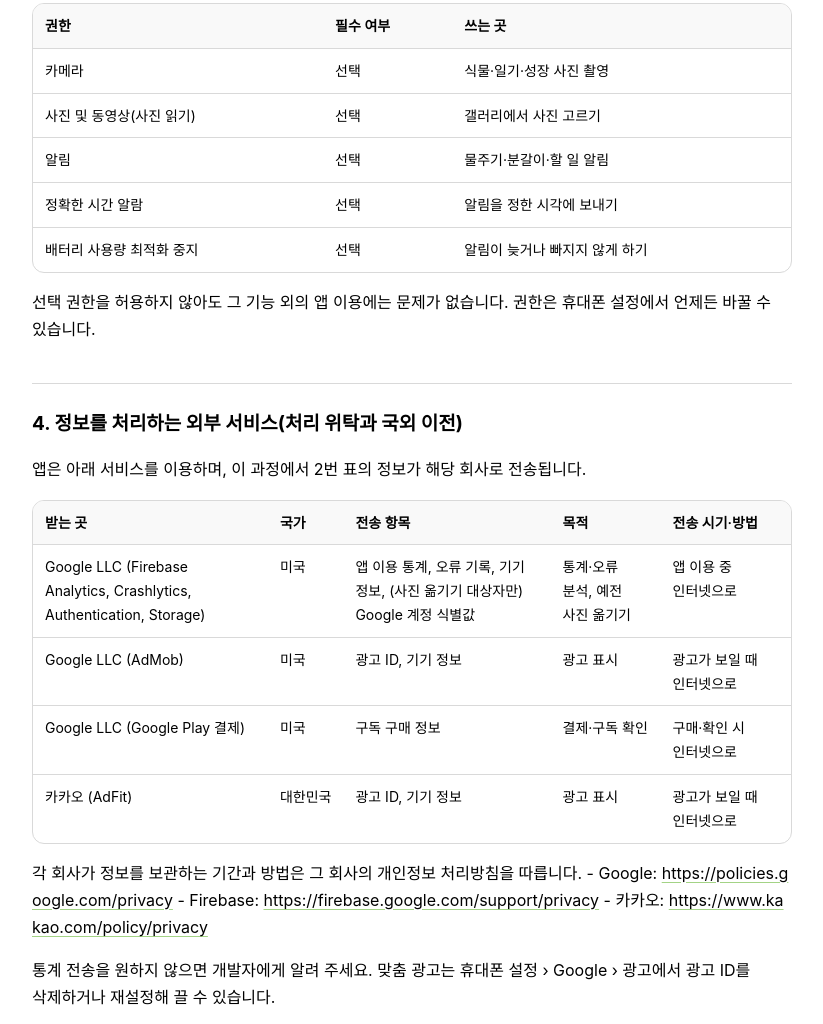
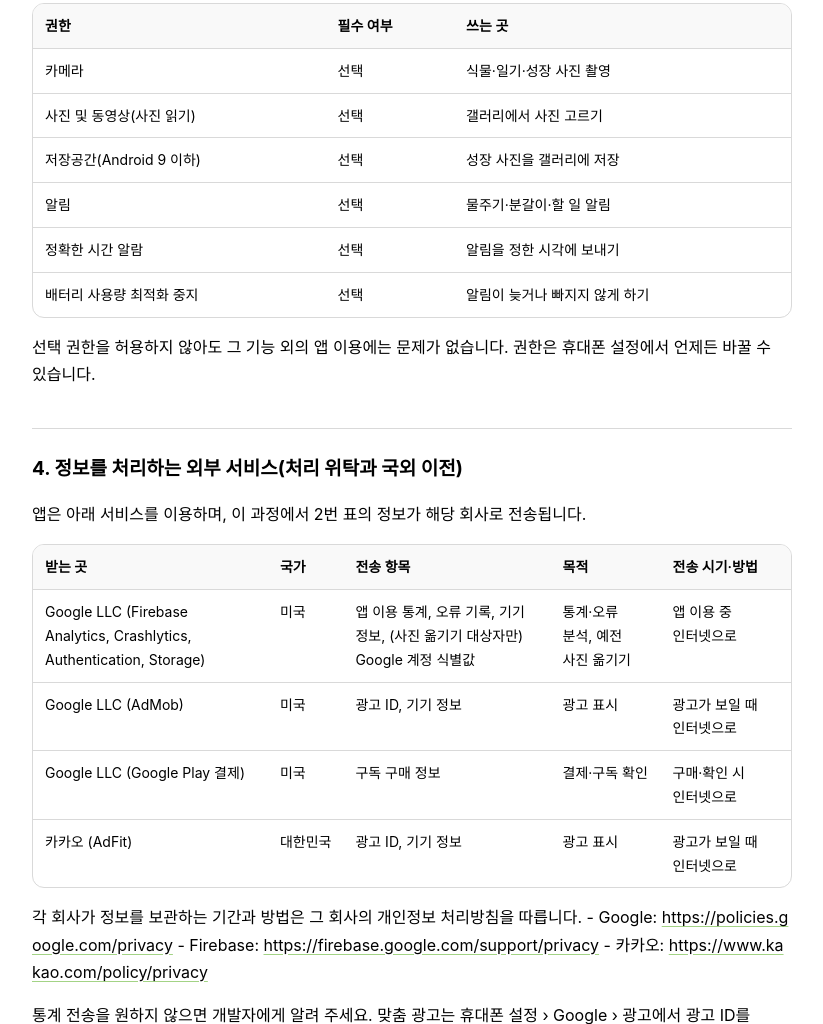
Before and after one commit to wony91/pages, a plain HTML site: page plantdiary/privacy/index.html in a window 1280 px wide. Shown: the part 1288-2312 px from the top of the page, without its empty margins (228-1051 px from the left). Drawn offline with Linux system fonts and the light colour scheme.

Commit message:
Update index.html

```diff
--- a/plantdiary/privacy/index.html
+++ b/plantdiary/privacy/index.html
@@ -107,6 +107,11 @@
 <td>갤러리에서 사진 고르기</td>
 </tr>
 <tr>
+<td>저장공간(Android 9 이하)</td>
+<td>선택</td>
+<td>성장 사진을 갤러리에 저장</td>
+</tr>
+<tr>
 <td>알림</td>
 <td>선택</td>
 <td>물주기·분갈이·할 일 알림</td>
@@ -201,7 +206,7 @@
 <h2>10. 방침의 변경</h2>
 <p>이 방침이 바뀌면 시행 7일 전부터 앱 안 또는 이 페이지에 알립니다.</p>
 <ul>
-<li>시행일: 2026년 11월 27일</li>
+<li>시행일: 2026년 ○월 ○일</li>
 <li>이전 방침: 2021년 2월 2일 시행</li>
 </ul>
 <footer>© WONY · 식물일기</footer>
```
